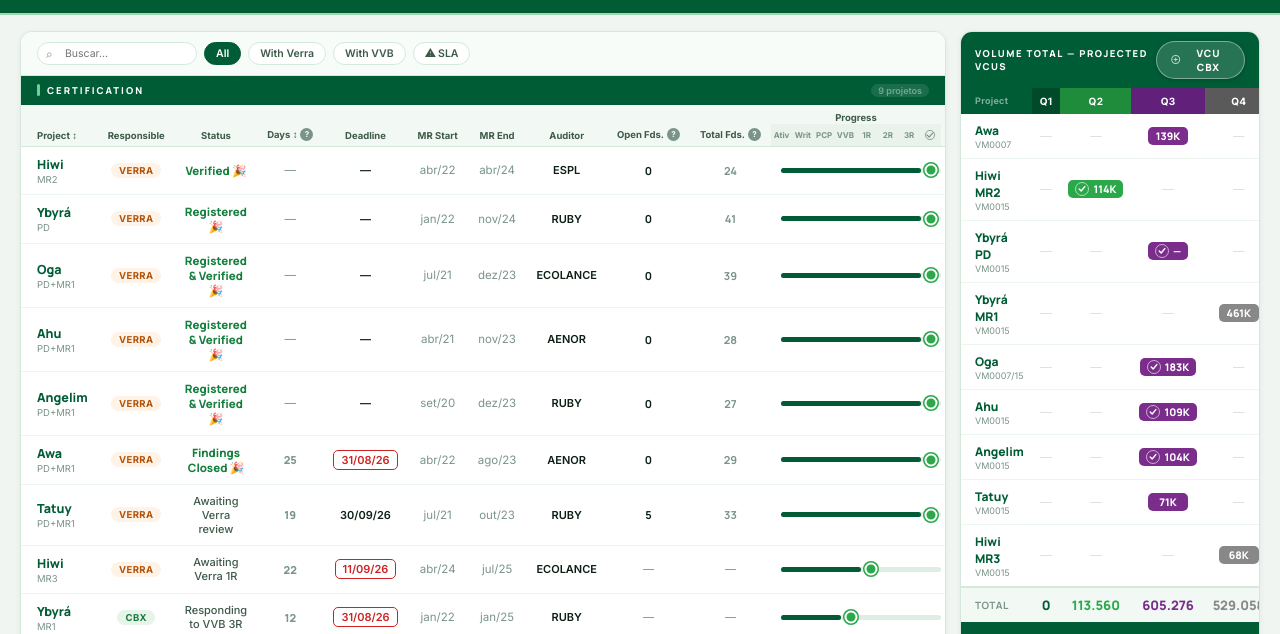
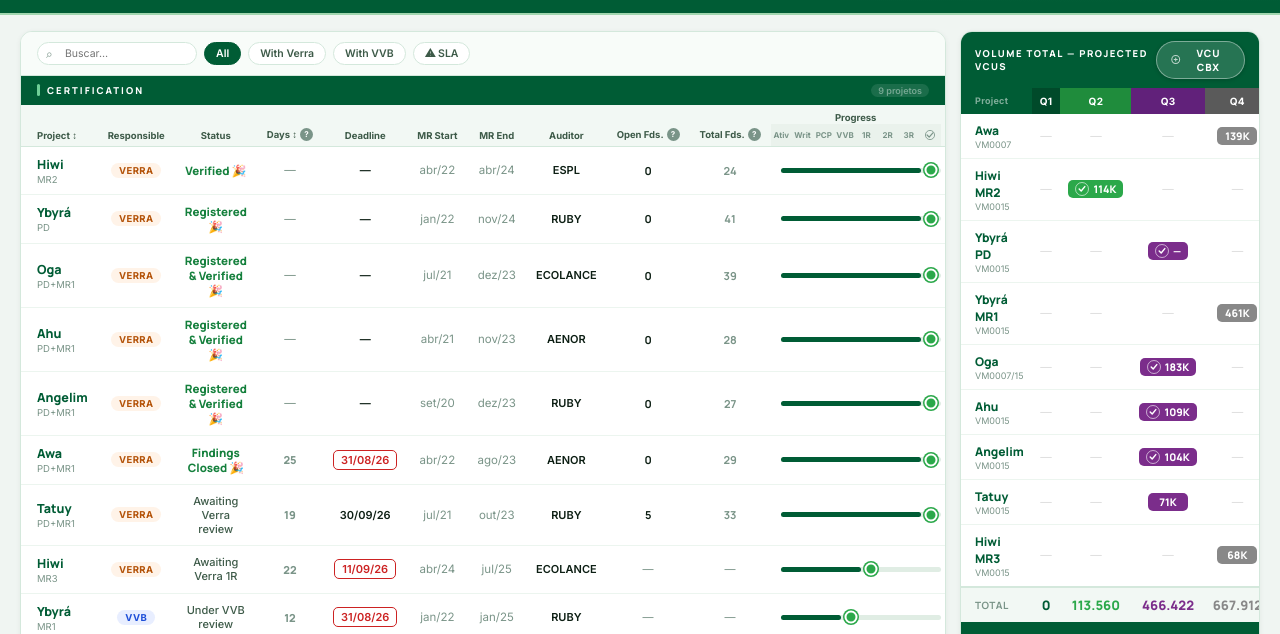
Before and after one commit to DavidZamoraAcosta/cbx_gestao, a plain HTML site: page index.html in a window 1280 px wide. Shown: the part 166-800 px from the top of the page. Drawn offline with nearby package versions, Linux system fonts and the light colour scheme.

Commit message:
Update index.html

```diff
--- a/index.html
+++ b/index.html
@@ -413,8 +413,8 @@ table.vt tfoot td.tq4{color:#888;}
             <td>Total</td>
             <td class="tq1" id="ft0">0</td>
             <td class="tq2" id="ft1">113.560</td>
-            <td class="tq3" id="ft2">605.276</td>
-            <td class="tq4" id="ft3">529.058</td>
+            <td class="tq3" id="ft2">466.422</td>
+            <td class="tq4" id="ft3">667.912</td>
           </tr>
         </tfoot>
       </table>
@@ -543,18 +543,18 @@ var certRows=[
   {proj:'Awa',     est:'PD+MR1', status:'Findings Closed 🎉',         who:'verra', dias:25,  prazo:'31/08/26', iniMR:'abr/22', fimMR:'ago/23', aud:'AENOR',    vcu:'139K', vcbx:'35K',  cur:7, fOpen:0,    fTotal:29,   findings:[]},
   {proj:'Tatuy',   est:'PD+MR1', status:'Awaiting Verra review',      who:'verra', dias:19,  prazo:'30/09/26', iniMR:'jul/21', fimMR:'out/23', aud:'RUBY',     vcu:'71K',  vcbx:'17K',  cur:7, fOpen:5,    fTotal:33,   findings:[{n:8,topic:"Baseline model does not differentiate Legal Reserve vs non-LR deforestation risk — authorized deforestation not excluded from baseline",crit:true},{n:11,topic:"Deforestation rate (RBSLRR) not calculated per Puyravaud 2003 formula — first year of HRP excluded from calculations",crit:true},{n:12,topic:"Factor maps for distance to edge, communities and slope missing — model selection demonstration incomplete and inconsistent",crit:true},{n:17,topic:"CCB Benefits Assessment Period starts July 2021 but community/biodiversity activities only initiated in 2023",crit:true},{n:7,topic:"VVB has not confirmed that activities implemented during monitoring period resulted in emission reductions above BAU scenario",crit:false}]},
   {proj:'Hiwi',    est:'MR3',    status:'Awaiting Verra 1R',          who:'verra', dias:22,  prazo:'11/09/26', iniMR:'abr/24', fimMR:'jul/25', aud:'ECOLANCE', vcu:'68K',  vcbx:'30K',  cur:4, fOpen:null, fTotal:null, findings:null},
-  {proj:'Ybyrá',   est:'MR1',    status:'Responding to VVB 3R',       who:'cbx',   dias:12,  prazo:'31/08/26', iniMR:'jan/22', fimMR:'jan/25', aud:'RUBY',     vcu:'461K', vcbx:'138K', cur:3, fOpen:null, fTotal:null, findings:null}
+  {proj:'Ybyrá',   est:'MR1',    status:'Under VVB review',           who:'vvb',   dias:12,  prazo:'31/08/26', iniMR:'jan/22', fimMR:'jan/25', aud:'RUBY',     vcu:'461K', vcbx:'138K', cur:3, fOpen:null, fTotal:null, findings:null}
 ];
 
 /* ── VOL DATA ── */
 var volRows=[
-  {proj:'Awa',       meto:'VM0007',    q:2, vcu:139, mes:'ago/26', tr:0.25},
+  {proj:'Awa',       meto:'VM0007',    q:3, vcu:139, mes:'out/26', tr:0.25},
   {proj:'Hiwi MR2',  meto:'VM0015',    q:1, vcu:114, emitted:true, mes:'abr/26', tr:0.45},
   {proj:'Ybyrá PD',  meto:'VM0015',    q:2, vcu:0,   emitted:true, mes:'jul/26', tr:0.30},
   {proj:'Ybyrá MR1', meto:'VM0015',    q:3, vcu:461, mes:'dez/26', tr:0.30},
-  {proj:'Oga',       meto:'VM0007/15', q:2, vcu:183, emitted:true, mes:'ago/26', tr:0.30},
-  {proj:'Ahu',       meto:'VM0015',    q:2, vcu:109, emitted:true, mes:'ago/26', tr:0.30},
-  {proj:'Angelim',   meto:'VM0015',    q:2, vcu:104, emitted:true, mes:'ago/26', tr:0.29},
+  {proj:'Oga',       meto:'VM0007/15', q:2, vcu:183, emitted:true, mes:'set/26', tr:0.30},
+  {proj:'Ahu',       meto:'VM0015',    q:2, vcu:109, emitted:true, mes:'set/26', tr:0.30},
+  {proj:'Angelim',   meto:'VM0015',    q:2, vcu:104, emitted:true, mes:'set/26', tr:0.29},
   {proj:'Tatuy',     meto:'VM0015',    q:2, vcu:71,  mes:'set/26', tr:0.24},
   {proj:'Hiwi MR3',  meto:'VM0015',    q:3, vcu:68,  mes:'nov/26', tr:0.45}
 ];
@@ -744,8 +744,8 @@ function updateFooterTotals(){
     var v=cbxMode?Math.round(r.vcu*(r.tr||1)):r.vcu;
     if(r.q>=0) qTot[r.q]+=v;
   }
-  var fmtQ=[0,113560,605276,529058];
-  var fmtQcbx=[0,51102,169368,168876];
+  var fmtQ=[0,113560,466422,667912];
+  var fmtQcbx=[0,51102,134654,203590];
   var totals=cbxMode?fmtQcbx:fmtQ;
   var grand=totals.reduce(function(a,b){return a+b;},0);
   for(var q=0;q<4;q++){
@@ -799,7 +799,7 @@ function initChart(){
       labels:['Q1\njan–mar','Q2\nabr–jun','Q3\njul–set','Q4\nout–dez'],
       datasets:[{
         label:'VCUs (K)',
-        data:[0,114,605,529],
+        data:[0,114,466,668],
         backgroundColor:['rgba(0,92,53,.85)','rgba(43,168,74,.85)','rgba(123,45,139,.85)','rgba(150,150,150,.55)'],
         borderRadius:6,borderSkipped:false
       }]
```
